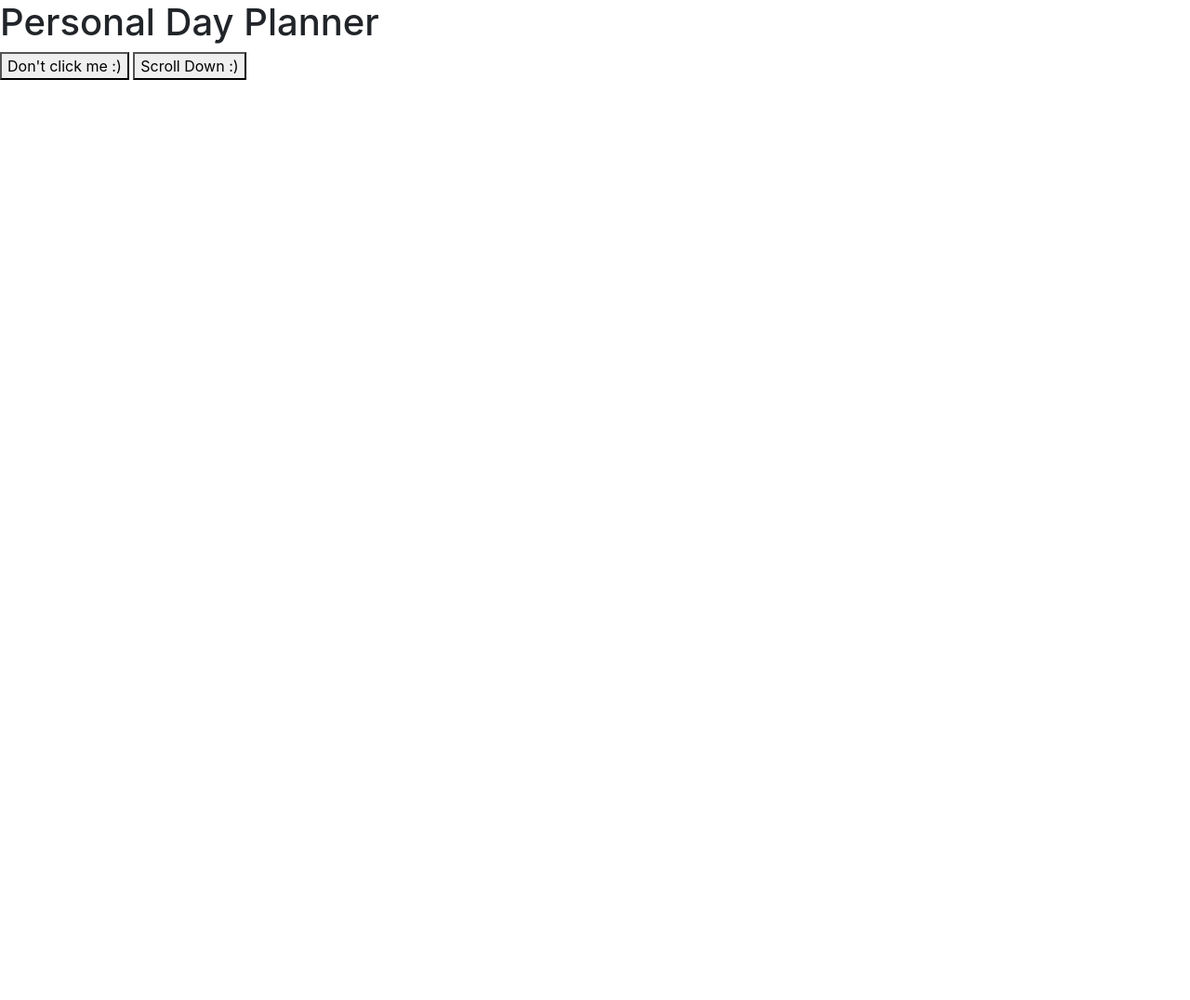
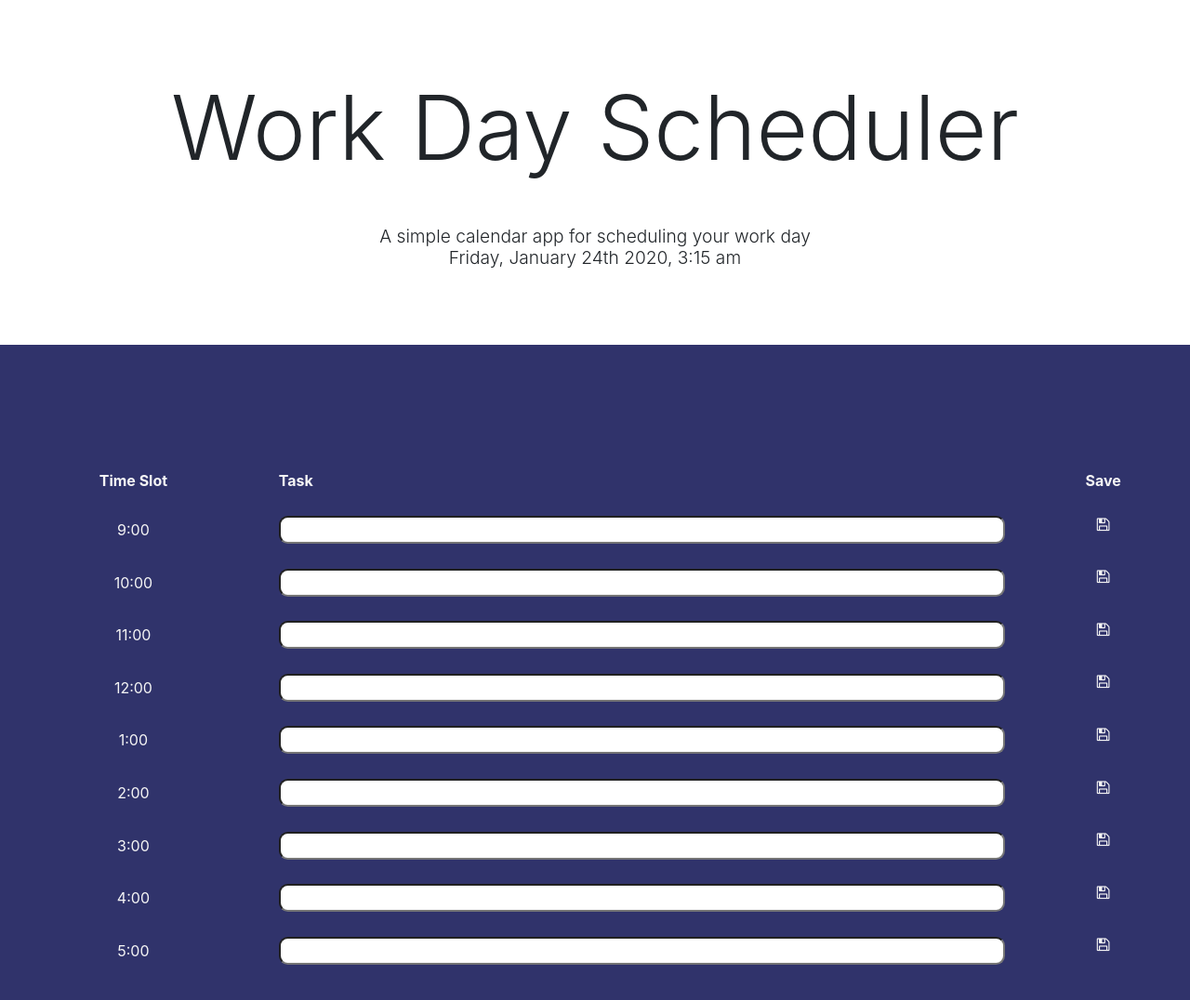
Before and after one commit to rmpcoding/Day-Planner-Homework, a plain HTML site: page dayplanner.html in a window 1280 px wide. Shown: the whole page at 93% size. Before the commit the page ends 800 px from the top, so only its background shows below. Drawn offline with nearby package versions, Linux system fonts and the light colour scheme.

Commit message:
adds all of the necessary layout. Most of the css is done, except for the dynamic part of it. Javascript is needed to power the dynamic part of the assignment

```diff
--- a/dayplanner.html
+++ b/dayplanner.html
@@ -9,6 +9,8 @@
     <link rel="stylesheet" type="text/css" href="style.css"></link>
     <!-- Bootstrap CDN -->
     <link rel="stylesheet" href="https://stackpath.bootstrapcdn.com/bootstrap/4.4.1/css/bootstrap.min.css" integrity="sha384-Vkoo8x4CGsO3+Hhxv8T/Q5PaXtkKtu6ug5TOeNV6gBiFeWPGFN9MuhOf23Q9Ifjh" crossorigin="anonymous">
+    <!-- Font Awesome CDN -->
+    <link href="https://stackpath.bootstrapcdn.com/font-awesome/4.7.0/css/font-awesome.min.css" rel="stylesheet" integrity="sha384-wvfXpqpZZVQGK6TAh5PVlGOfQNHSoD2xbE+QkPxCAFlNEevoEH3Sl0sibVcOQVnN" crossorigin="anonymous">
     <!-- Bootstrap jQuery CDN -->
     <script src="https://code.jquery.com/jquery-3.4.1.slim.min.js" integrity="sha384-J6qa4849blE2+poT4WnyKhv5vZF5SrPo0iEjwBvKU7imGFAV0wwj1yYfoRSJoZ+n" crossorigin="anonymous"></script>
     <script src="https://cdn.jsdelivr.net/npm/popper.js@1.16.0/dist/umd/popper.min.js" integrity="sha384-Q6E9RHvbIyZFJoft+2mJbHaEWldlvI9IOYy5n3zV9zzTtmI3UksdQRVvoxMfooAo" crossorigin="anonymous"></script>
@@ -16,13 +18,66 @@
   </head>
 
   <body>
-
+    <h1>Work Day Scheduler</h1>
+    <h2>A simple calendar app for scheduling your work day
+      <br>
+      <span class="current-time-h2"></span>
+    </h2>
     <div class="middle-content-section">
-      <h1>Personal Day Planner</h1>
-      <button class="button large">Don't click me :)</button>
-      <button class="button large">Scroll Down :)</button>
+      <table>
+        <tr>
+          <th>Time Slot</th>
+          <th>Task</th>
+          <th>Save</th>
+        </tr>
+        <tr>
+          <td>9:00</td>
+          <td><input type="text"></input></td>
+          <td class="save-icon-table-data"><i class="fa fa-save"></i></td>
+        </tr>
+        <tr>
+          <td>10:00</td>
+          <td><input type="text"></input></td>
+          <td class="save-icon-table-data"><i class="fa fa-save"></i></td>
+        </tr>
+        <tr>
+          <td>11:00</td>
+          <td><input type="text"></input></td>
+          <td class="save-icon-table-data"><i class="fa fa-save"></i></td>
+        </tr>
+        <tr>
+          <td>12:00</td>
+          <td><input type="text"></input></td>
+          <td class="save-icon-table-data"><i class="fa fa-save"></i></td>
+        </tr>
+        <tr>
+          <td>1:00</td>
+          <td><input type="text"></input></td>
+          <td class="save-icon-table-data"><i class="fa fa-save"></i></td>
+        </tr>
+        <tr>
+          <td>2:00</td>
+          <td><input type="text"></input></td>
+          <td class="save-icon-table-data"><i class="fa fa-save"></i></td>
+        </tr>
+        <tr>
+          <td>3:00</td>
+          <td><input type="text"></input></td>
+          <td class="save-icon-table-data"><i class="fa fa-save"></i></td>
+        </tr>
+        <tr>
+          <td>4:00</td>
+          <td><input type="text"></input></td>
+          <td class="save-icon-table-data"><i class="fa fa-save"></i></td>
+        </tr>
+        <tr>
+          <td>5:00</td>
+          <td><input type="text"></input></td>
+          <td class="save-icon-table-data"><i class="fa fa-save"></i></td>
+        </tr>
+      </table>
     </div>
-
+    <script src="https://cdnjs.cloudflare.com/ajax/libs/moment.js/2.24.0/moment.min.js" integrity="sha256-4iQZ6BVL4qNKlQ27TExEhBN1HFPvAvAMbFavKKosSWQ=" crossorigin="anonymous"></script>
     <script src="script.js"></script>
   </body>
 </html>
--- a/script.js
+++ b/script.js
@@ -1,19 +1,22 @@
 /*
-Create a simple calendar application that allows the user to save events for each hour of the day. This app will run in the browser and feature dynamically updated HTML and CSS powered by jQuery.
-
-The app should display standard business hours (9 a.m. to 5 p.m.). Each time slot should represent one hour and contain the following:
-
-The time
-
-A field to hold user input
-
-A save button
-
 Clicking on the save button will store the time and user input in localStorage.
 
-Near the top of the calendar, the application should display the current day. Additionally, each hour should be color coded to reflect whether the time slot is in the past, the present, or the future. This will change depending on the time of day.
+Additionally, each hour should be color coded to reflect whether the time slot is in the past, the present, or the future. This will change depending on the time of day.
 
-You'll need to use the Moment.js library to work with date and time. Be sure to read the documentation carefully and concentrate on using Moment.js in the browser.
+
 */
+const currentTime = document.createTextNode(moment().format("dddd, MMMM Do YYYY, h:mm a"))
+const targetCurrentTime = document.body.querySelector(".current-time-h2")
 
-//
+targetCurrentTime.append(currentTime);
+
+console.log(targetCurrentTime)
+console.log(currentTime)
+
+// GET RID OF INPUT FIELDS
+  // REPLACE WITH SPAN ELEMENTS
+// Add CSS & JS to tr to change colors dynamically, depending on time of day.
+// user enters task
+  // save button ONCLICK
+    // SETS to local storage
+    // does not lose data after refreshing page.
--- a/style.css
+++ b/style.css
@@ -0,0 +1,62 @@
+h1 {
+  text-align: center;
+  padding: 5rem;
+  font-weight: 300 !important;
+  font-size: 6rem !important;
+  z-index: 1;
+}
+
+h2 {
+  text-align: center;
+  font-weight: 300 !important;
+  height: 15vh !important;
+  z-index: 2;
+  margin-top: -40px !important;
+  font-size: 1.2rem !important;
+}
+
+.middle-content-section {
+  height: 100%;
+  width: 100%;
+  display: flex;
+  position: absolute;
+  align-items: center;
+  justify-content: center;
+  background-color: #30336b;
+  color: whitesmoke;
+}
+
+table {
+  width: 100%;
+}
+
+table, th, td {
+  border: solid 1px #30336b;
+  border-collapse: collapse;
+}
+
+th, td {
+  padding: .8rem;
+}
+
+th:nth-child(3) {
+  text-align: center;
+}
+
+th:nth-child(1) {
+  text-align: center;
+}
+
+td:nth-child(1) {
+  text-align: center;
+}
+
+.save-icon-table-data {
+  display: flex;
+  justify-content: center;
+}
+
+input {
+  width: 100%;
+  border-radius: .6rem;
+}
```
